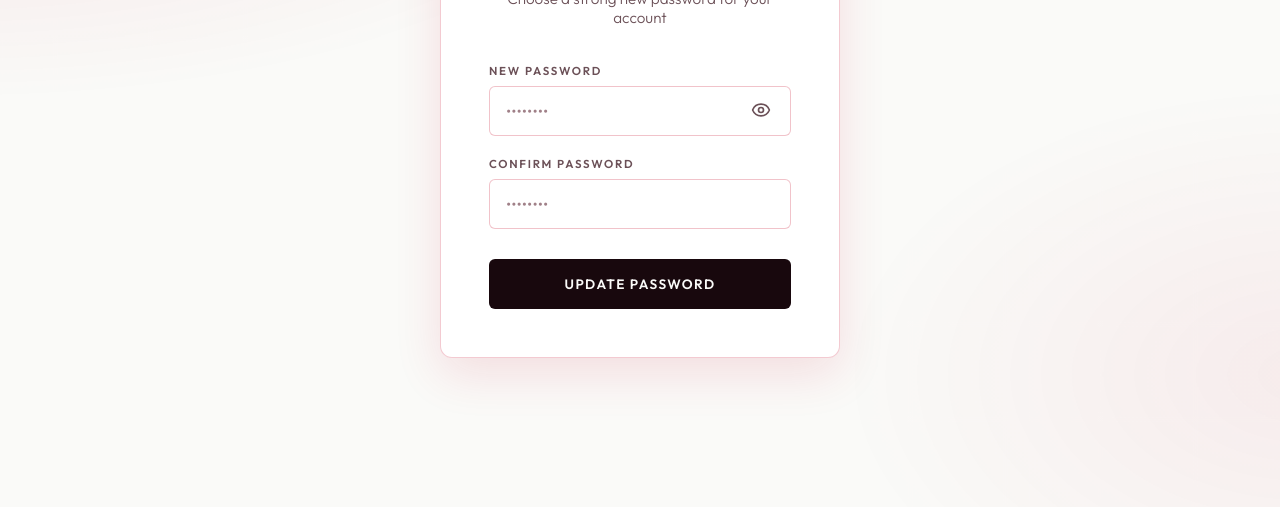
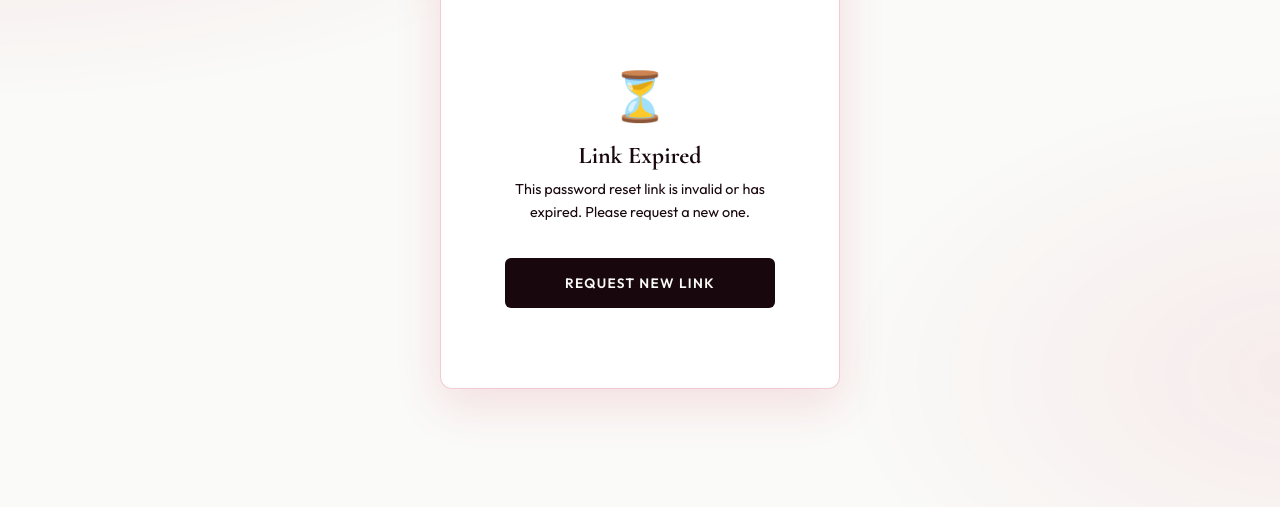
Before and after one commit to toishko/cecilia-bakery, a website built with Vite: page update-password.html in a window 1280 px wide. Shown: the part 293-800 px from the top of the page. Built offline with nearby package versions, Linux system fonts and the light colour scheme; some packages are replaced by stand-ins of ours; no server answers.

```diff
--- a/update-password.html
+++ b/update-password.html
@@ -53,6 +53,14 @@
 
                 <button type="submit" class="btn-submit" data-en="Update Password" data-es="Actualizar Contraseña">Update Password</button>
             </form>
+
+            <!-- Shown when no valid recovery token is found -->
+            <div id="linkExpired" style="display:none; text-align:center; padding: 2rem 1rem;">
+                <div style="font-size:3rem; margin-bottom:1rem;">⏳</div>
+                <h2 style="font-family:'Cormorant Garamond',serif; margin:0 0 0.5rem;" data-en="Link Expired" data-es="Enlace Expirado">Link Expired</h2>
+                <p style="color:var(--muted); font-size:0.9rem; line-height:1.6; margin:0 0 1.5rem;" data-en="This password reset link is invalid or has expired. Please request a new one." data-es="Este enlace de restablecimiento es inválido o ha expirado. Solicita uno nuevo.">This password reset link is invalid or has expired. Please request a new one.</p>
+                <a href="reset-password.html" class="btn-submit" style="display:inline-block; text-decoration:none; text-align:center;" data-en="Request New Link" data-es="Solicitar Nuevo Enlace">Request New Link</a>
+            </div>
         </div>
     </div>
     <script type="module" src="update-password.js"></script>
--- a/update-password.js
+++ b/update-password.js
@@ -4,7 +4,30 @@
 
 document.addEventListener('DOMContentLoaded', () => {
     const form = document.getElementById('updatePasswordForm');
+    const expiredEl = document.getElementById('linkExpired');
     if (!form) return;
+
+    // Hide form until we verify a valid recovery session
+    form.style.display = 'none';
+
+    let recoveryDetected = false;
+
+    // Listen for the PASSWORD_RECOVERY event from the token in the URL
+    const { data: { subscription } } = supabase.auth.onAuthStateChange((event) => {
+        if (event === 'PASSWORD_RECOVERY') {
+            recoveryDetected = true;
+            form.style.display = '';             // Show form
+            if (expiredEl) expiredEl.style.display = 'none';
+        }
+    });
+
+    // If no recovery event fires within 3s, show expired/invalid message
+    setTimeout(() => {
+        if (!recoveryDetected) {
+            form.style.display = 'none';
+            if (expiredEl) expiredEl.style.display = '';
+        }
+    }, 3000);
 
     // Set up password toggle for the new password field
     setupPasswordToggle(form);
@@ -52,6 +75,9 @@
                 btn.style.opacity = '0.5';
                 btn.textContent = 'Updated ✓';
 
+                // Clean up auth listener
+                subscription.unsubscribe();
+
                 // Redirect to login after a short delay
                 setTimeout(() => {
                     window.location.href = 'login.html';
```
